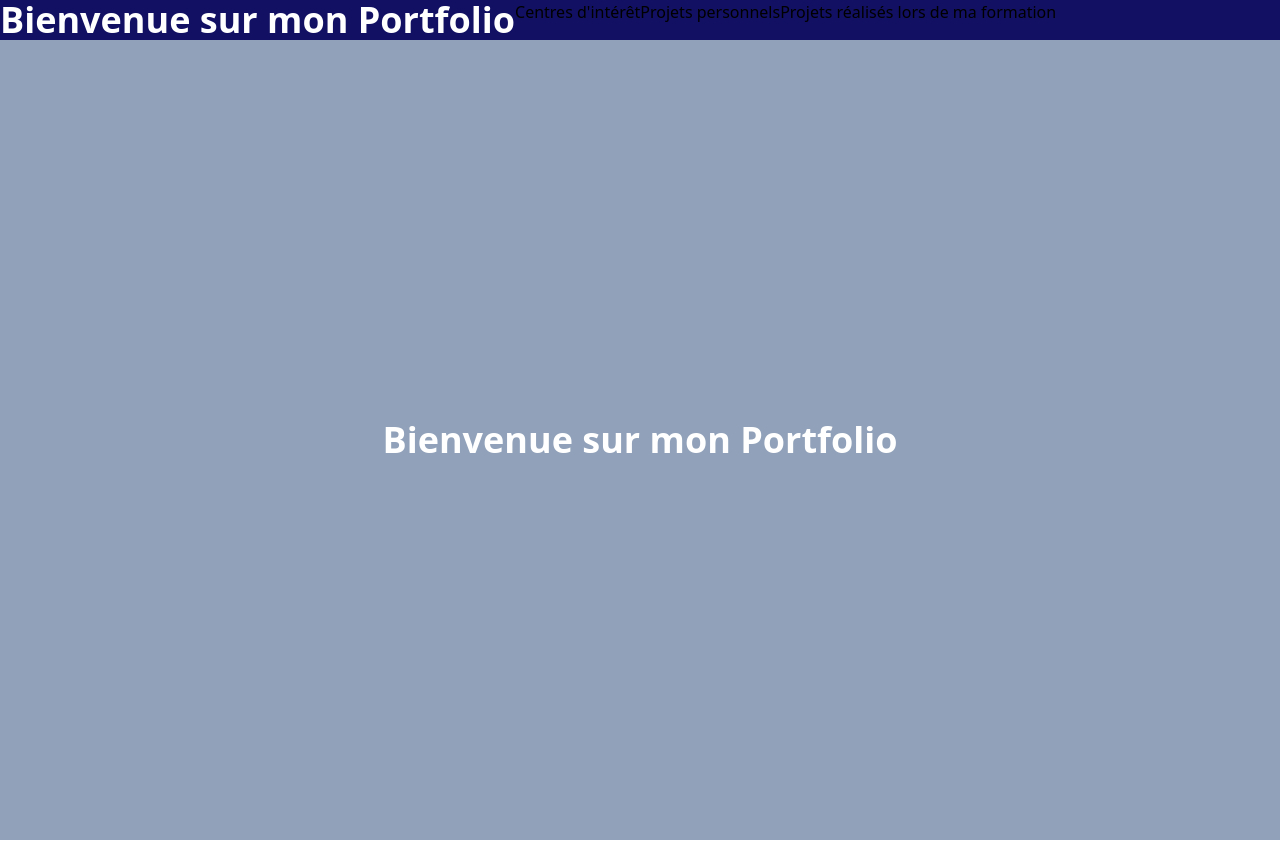
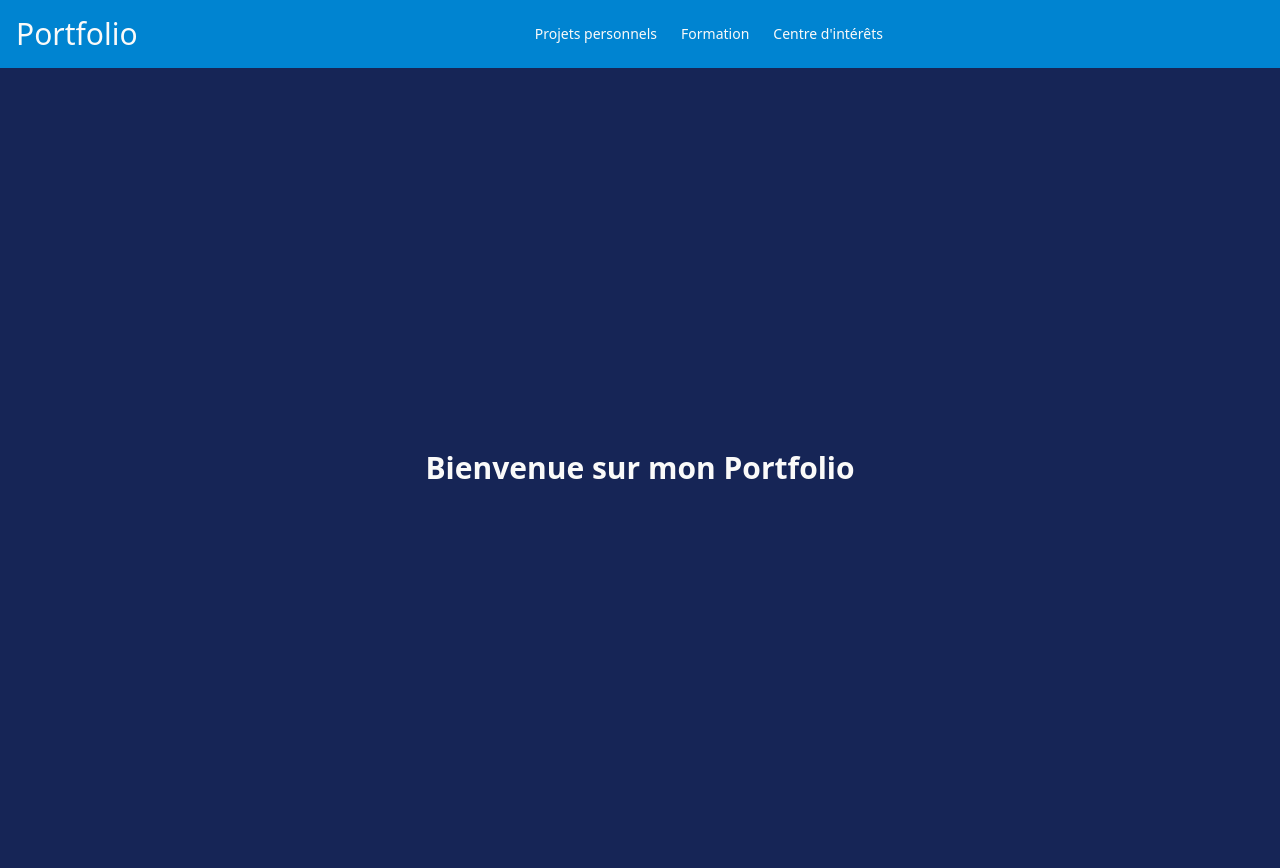
Before and after one commit to Z-1020/Portfolio_react, a React (Vite) app in the folder portfolio/: page / in a window 1280 px wide. Before the commit the page ends 840 px from the top, so only its background shows below. Built offline with nearby package versions, Linux system fonts and the light colour scheme.

Commit message:
feat: adding header

```diff
--- a/portfolio/package.json
+++ b/portfolio/package.json
@@ -11,7 +11,8 @@
   },
   "dependencies": {
     "react": "^19.2.0",
-    "react-dom": "^19.2.0"
+    "react-dom": "^19.2.0",
+    "react-router-dom": "^7.12.0"
   },
   "devDependencies": {
     "@eslint/js": "^9.39.1",
--- a/portfolio/src/App.tsx
+++ b/portfolio/src/App.tsx
@@ -1,14 +1,25 @@
 import { useState } from 'react'
 import reactLogo from './assets/react.svg'
 import viteLogo from '/vite.svg'
+import { Routes, Route } from 'react-router-dom'
 import './App.css'
+import Home from './pages/Home.tsx'
+import Header from './components/Header.tsx'
+import PersonalProjects from './pages/PersonalProjects.tsx'
+import Interests from './pages/Interests.tsx'
+import EducationProjects from './pages/EducationProjects.tsx'
+
 
 export default function App() {
   return (
-    <div className=" min-w-screen min-h-screen h-full flex items-center justify-center bg-slate-400  ">
-      <h1 className="text-4xl font-bold text-white">
-        Bienvenue sur mon Portfolio
-      </h1>
+    <div className="min-h-screen flex flex-col">
+      <Header />
+    <Routes>
+      <Route path="/" element={<Home />} />
+      <Route path="/PersonalProjects" element={<PersonalProjects />} />
+      <Route path="/Interests" element={<Interests />} />
+      <Route path="/EducationProjects" element={<EducationProjects />} />
+    </Routes>
     </div>
   )
 }
--- a/portfolio/src/Header.tsx
+++ /dev/null
@@ -1,19 +0,0 @@
-import { useState } from 'react'
-import reactLogo from './assets/react.svg'
-import viteLogo from '/vite.svg'
-import './App.css'
-
-export default function Header() {
-  return (
-    <div className=" w-h-screen flex bg-midnight  ">
-      <h1 className="text-4xl font-bold text-white">
-        Bienvenue sur mon Portfolio
-      </h1>
-      <nav>
-        <a href='*'>Centres d'intérêt</a>
-        <a href='*'>Projets personnels</a>
-        <a href='*'>Projets réalisés lors de ma formation</a>
-      </nav>
-    </div>
-  )
-}
--- /dev/null
+++ b/portfolio/src/components/Header.tsx
@@ -0,0 +1,47 @@
+import { Link, useLocation } from 'react-router-dom'
+
+
+export default function Header() {
+  const { pathname } = useLocation()
+  return (
+
+    <header className="bg-sky-600 text-white p-4 flex justify-center items-center">
+      <h1 className='text-stone-50 text-3xl mr-4'>Portfolio</h1>
+      <nav className="max-w-6xl mx-auto flex gap-6 flex justify-end text-stone-50 text-center">
+        {pathname === '/' && (
+          <>
+
+            <Link to="/PersonalProjects" className='text-sm/6'>Projets personnels</Link>
+            <Link to="/EducationProjects" className='text-sm/6'>Formation</Link>
+            <Link to="/Interests" className='text-sm/6'>Centre d'intérêts</Link>
+
+          </>
+        )}
+        {pathname === '/PersonalProjects' && (
+          <>
+            <Link to="/" className='text-sm/6'>Accueil</Link>
+            <Link to="/EducationProjects" className='text-sm/6'>Formation</Link>
+            <Link to="/Interests" className='text-sm/6'>Centre d'intérêts</Link>
+
+          </>
+        )}
+        {pathname === '/EducationProjects' && (
+          <>
+            <Link to="/" className='text-sm/6'>Accueil</Link>
+            <Link to="/PersonalProjects" className='text-sm/6'>Projets personnels</Link>
+            <Link to="/Interests" className='text-sm/6'>Centre d'intérêts</Link>
+
+          </>
+        )}
+        {pathname === '/Interests' && (
+          <>
+            <Link to="/" className='text-sm/6'>Accueil</Link>
+            <Link to="/PersonalProjects" className='text-sm/6'>Projets personnels</Link>
+            <Link to="/EducationProjects" className='text-sm/6'>Formation</Link>
+
+          </>
+        )}
+      </nav>
+    </header>
+  )
+}
--- a/portfolio/src/index.css
+++ b/portfolio/src/index.css
@@ -1,8 +1,2 @@
 
 @import "tailwindcss";
-
-@theme{
-    --color-midnight: #121063;
-    --color-tahiti: #3ab7bf;
-    --color-bermuda: #78dcca;
-}
--- a/portfolio/src/main.tsx
+++ b/portfolio/src/main.tsx
@@ -1,12 +1,15 @@
-import { StrictMode } from 'react'
+import React from 'react'
 import { createRoot } from 'react-dom/client'
+import { HashRouter } from 'react-router-dom'
+import { BrowserRouter } from 'react-router-dom'
 import './index.css'
-import Header from './header.tsx'
-import App from './App.tsx'
+import App from './App'
+
 
 createRoot(document.getElementById('root')!).render(
-  <StrictMode>
-    <Header />
-    <App />
-  </StrictMode>,
+  <React.StrictMode>
+    <BrowserRouter>
+      <App />
+    </BrowserRouter>
+  </React.StrictMode>
 )
--- /dev/null
+++ b/portfolio/src/pages/EducationProjects.tsx
@@ -0,0 +1,9 @@
+export default function Home() {
+  return (
+    <div className=" min-w-screen min-h-screen h-full flex items-center justify-center ">
+      <h1 className="text-4xl font-bold text-black">
+        Voici les projets réalisés pendant ma formation
+      </h1>
+    </div>
+  )
+}
--- /dev/null
+++ b/portfolio/src/pages/Home.tsx
@@ -0,0 +1,10 @@
+
+export default function Home() {
+  return (
+    <div className=" min-w-screen min-h-screen h-full flex items-center justify-center bg-blue-950 ">
+      <h1 className="text-3xl font-bold text-stone-50">
+        Bienvenue sur mon Portfolio
+      </h1>
+    </div>
+  )
+}
--- /dev/null
+++ b/portfolio/src/pages/Interests.tsx
@@ -0,0 +1,9 @@
+export default function Home() {
+  return (
+    <div className=" min-w-screen min-h-screen h-full flex items-center justify-center ">
+      <h1 className="text-4xl font-bold text-stone-50">
+        Voici mes centre d'intêrets
+      </h1>
+    </div>
+  )
+}
--- /dev/null
+++ b/portfolio/src/pages/PersonalProjects.tsx
@@ -0,0 +1,9 @@
+export default function Home() {
+  return (
+    <div className=" min-w-screen min-h-screen h-full flex items-center justify-center ">
+      <h1 className="text-4xl font-bold text-black">
+        Voici les projets personnels réalisés
+      </h1>
+    </div>
+  )
+}
```
Also changed, not shown: 1 other file (tests, documents, lock files or other folders).
